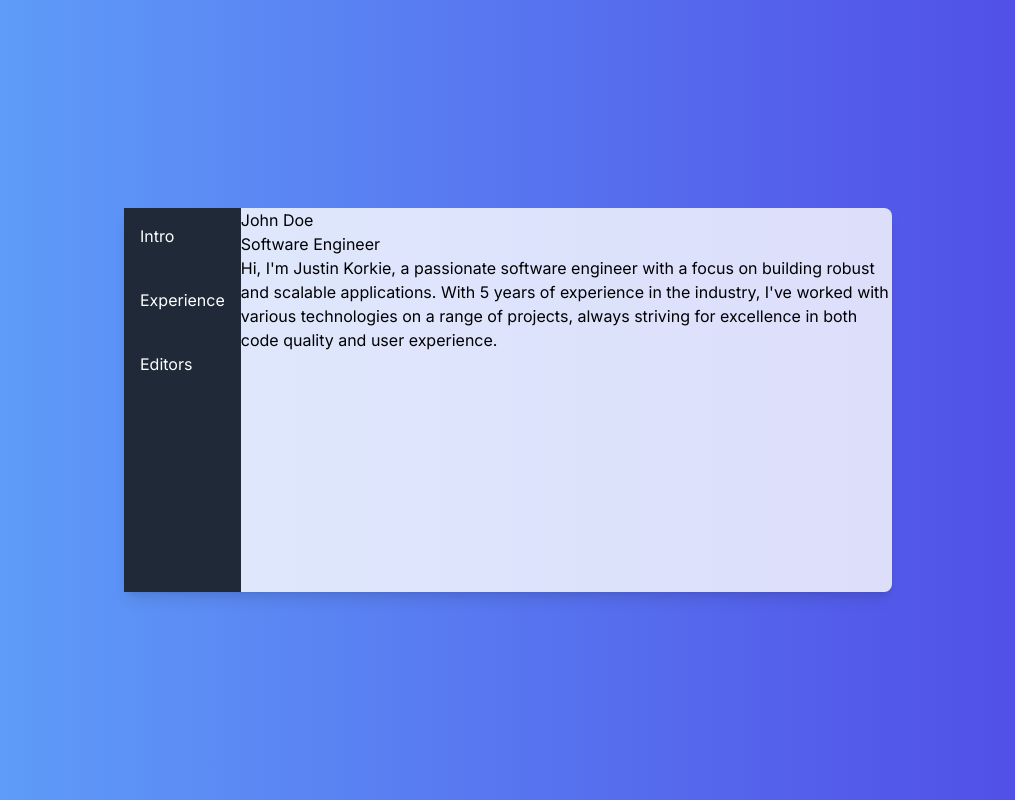
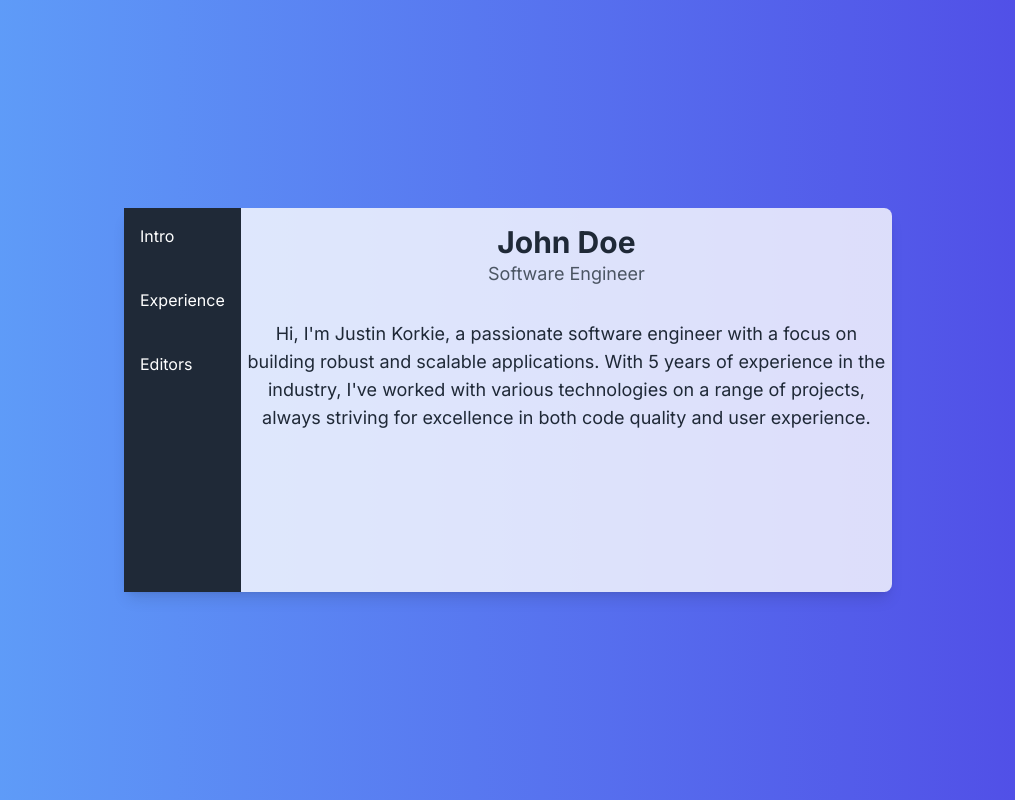
Before and after one commit to korkie9/justinkorkie, a Next.js app: page / in a window 1280 px wide. Shown: the whole page, without its empty margins (132-1147 px from the left). Built offline with nearby package versions, Linux system fonts and the light colour scheme.

Commit message:
fix(tailwind): fix tailwind for deploy

```diff
--- a/src/app/page.tsx
+++ b/src/app/page.tsx
@@ -1,7 +1,7 @@
 'use client'
 import React, { useState } from 'react';
 import WorkExperience from '../sections/WorkExperience';
-import Navbar from '../components/Navbar';
+import Navbar from '../components/Navbar/index';
 import Editors from '../sections/Editors';
 import Intro from '../sections/Intro';
 import { motion } from 'framer-motion';
--- a/src/components/Navbar.tsx
+++ b/src/components/Navbar/index.tsx
@@ -1,4 +1,3 @@
-
 interface NavProps {
   changeSection: (section: string) => void;
 }
--- a/tailwind.config.ts
+++ b/tailwind.config.ts
@@ -5,6 +5,7 @@ const config: Config = {
     "./src/pages/**/*.{js,ts,jsx,tsx,mdx}",
     "./src/components/**/*.{js,ts,jsx,tsx,mdx}",
     "./src/app/**/*.{js,ts,jsx,tsx,mdx}",
+    "./src/sections/*.{js,ts,jsx,tsx,mdx}",
   ],
   theme: {
     extend: {
```
